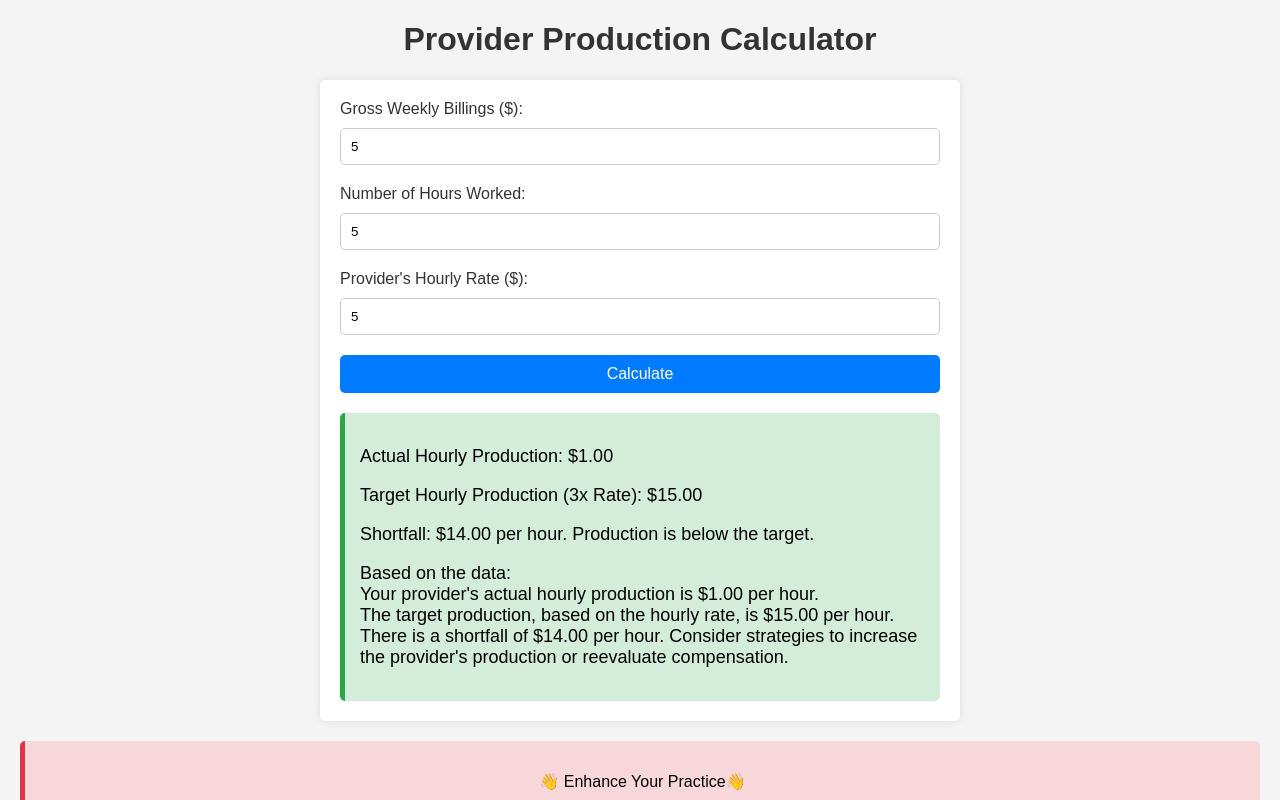
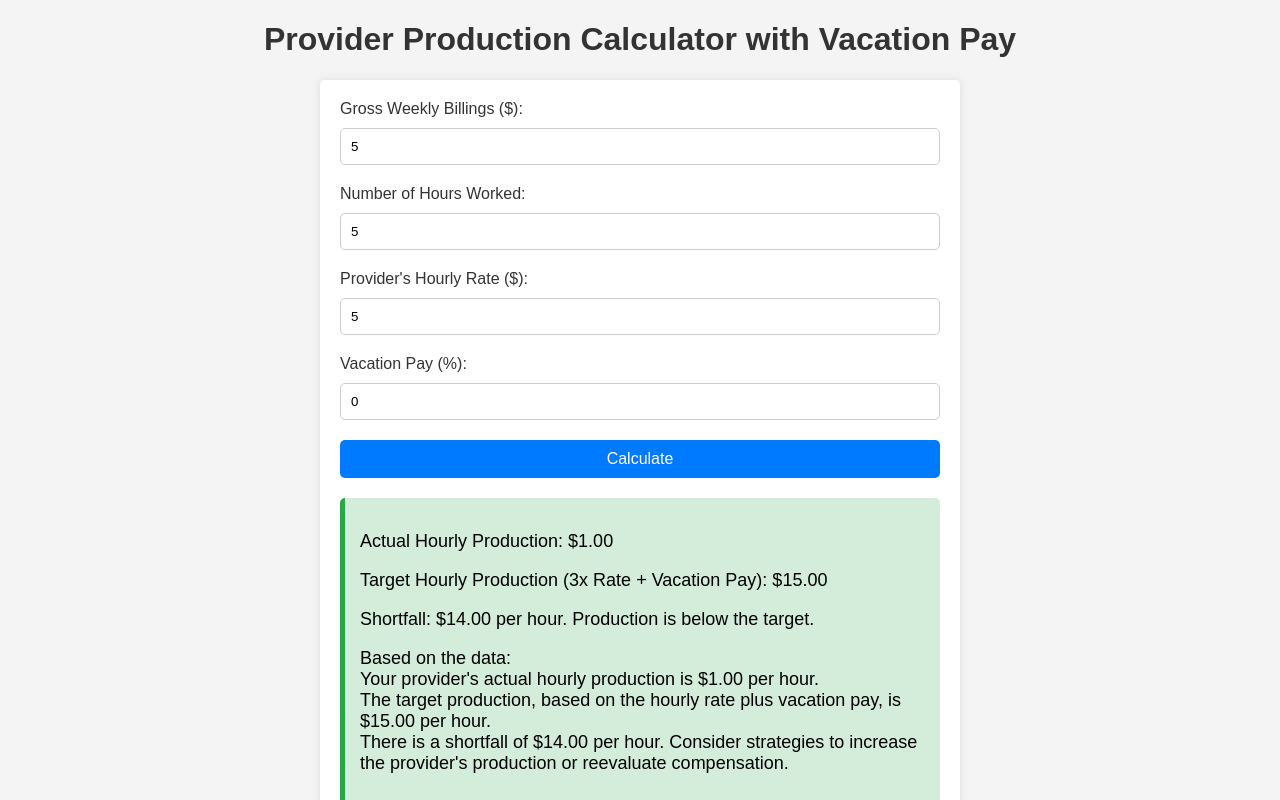
Before and after one commit to Rainvillegithub/Provider-Production-Calculator, a plain HTML site: page index.html in a window 1280 px wide. Both pictures are taken after typing "5", "5", "5" into the empty fields and a click on the button "Calculate". Shown: the top 800 px of the page. Drawn offline with Linux system fonts and the light colour scheme.

Commit message:
index.html

```diff
--- a/index.html
+++ b/index.html
@@ -3,7 +3,7 @@
 <head>
     <meta charset="UTF-8">
     <meta name="viewport" content="width=device-width, initial-scale=1.0">
-    <title>Provider Production Calculator</title>
+    <title>Provider Production Calculator with Vacation Pay</title>
     <style>
         body {
             font-family: Arial, sans-serif;
@@ -70,7 +70,7 @@
 </head>
 <body>
 
-    <h1>Provider Production Calculator</h1>
+    <h1>Provider Production Calculator with Vacation Pay</h1>
 
     <div class="calculator">
         <label for="grossBillings">Gross Weekly Billings ($):</label>
@@ -81,6 +81,9 @@
 
         <label for="hourlyRate">Provider's Hourly Rate ($):</label>
         <input type="number" id="hourlyRate" placeholder="Enter hourly rate" min="0">
+
+        <label for="vacationPay">Vacation Pay (%):</label>
+        <input type="number" id="vacationPay" placeholder="Enter vacation pay percentage" min="0" value="0">
 
         <button onclick="calculateProduction()">Calculate</button>
 
@@ -102,15 +105,18 @@
         var grossBillings = parseFloat(document.getElementById('grossBillings').value);
         var hoursWorked = parseFloat(document.getElementById('hoursWorked').value);
         var hourlyRate = parseFloat(document.getElementById('hourlyRate').value);
+        var vacationPayPercentage = parseFloat(document.getElementById('vacationPay').value) / 100;
 
-        if (grossBillings > 0 && hoursWorked > 0 && hourlyRate > 0) {
+        if (grossBillings > 0 && hoursWorked > 0 && hourlyRate > 0 && vacationPayPercentage >= 0) {
+            var vacationPay = hourlyRate * vacationPayPercentage;
+            var totalHourlyCompensation = hourlyRate + vacationPay;
             var hourlyProduction = grossBillings / hoursWorked;
-            var targetProduction = hourlyRate * 3;
+            var targetProduction = totalHourlyCompensation * 3;
             var shortfall = targetProduction - hourlyProduction;
             var margin = hourlyProduction - targetProduction;
 
             document.getElementById('hourlyProduction').innerText = "Actual Hourly Production: $" + hourlyProduction.toFixed(2);
-            document.getElementById('targetProduction').innerText = "Target Hourly Production (3x Rate): $" + targetProduction.toFixed(2);
+            document.getElementById('targetProduction').innerText = "Target Hourly Production (3x Rate + Vacation Pay): $" + targetProduction.toFixed(2);
 
             if (hourlyProduction < targetProduction) {
                 document.getElementById('productionComparison').innerText = "Shortfall: $" + shortfall.toFixed(2) + " per hour. Production is below the target.";
@@ -120,7 +126,7 @@
 
             var reportText = "Based on the data:\n";
             reportText += "Your provider's actual hourly production is $" + hourlyProduction.toFixed(2) + " per hour.\n";
-            reportText += "The target production, based on the hourly rate, is $" + targetProduction.toFixed(2) + " per hour.\n";
+            reportText += "The target production, based on the hourly rate plus vacation pay, is $" + targetProduction.toFixed(2) + " per hour.\n";
 
             if (hourlyProduction < targetProduction) {
                 reportText += "There is a shortfall of $" + shortfall.toFixed(2) + " per hour. Consider strategies to increase the provider's production or reevaluate compensation.";
@@ -137,7 +143,7 @@
             ctaText += "We can help you enhance your practice, boost profitability, and enrich your professional life.";
             document.querySelector('.cta').innerHTML = `<p>👋 Enhance Your Practice👋</p><p>${ctaText}</p><p>👋 Enrich Your Life👋</p>`;
         } else {
-            alert("Please enter valid numbers for gross billings, hours worked, and hourly rate.");
+            alert("Please enter valid numbers for gross billings, hours worked, hourly rate, and vacation pay.");
         }
     }
     </script>
```
